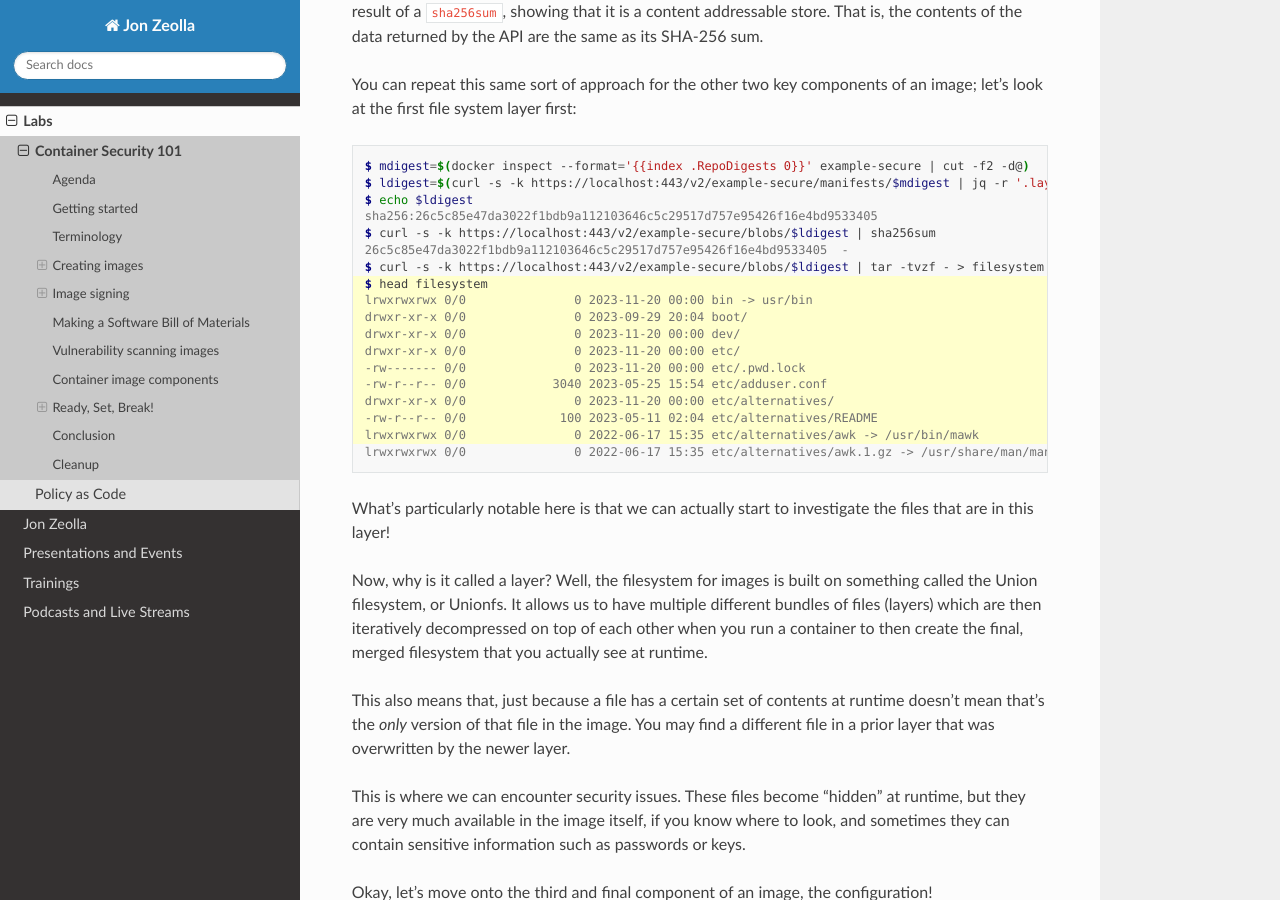
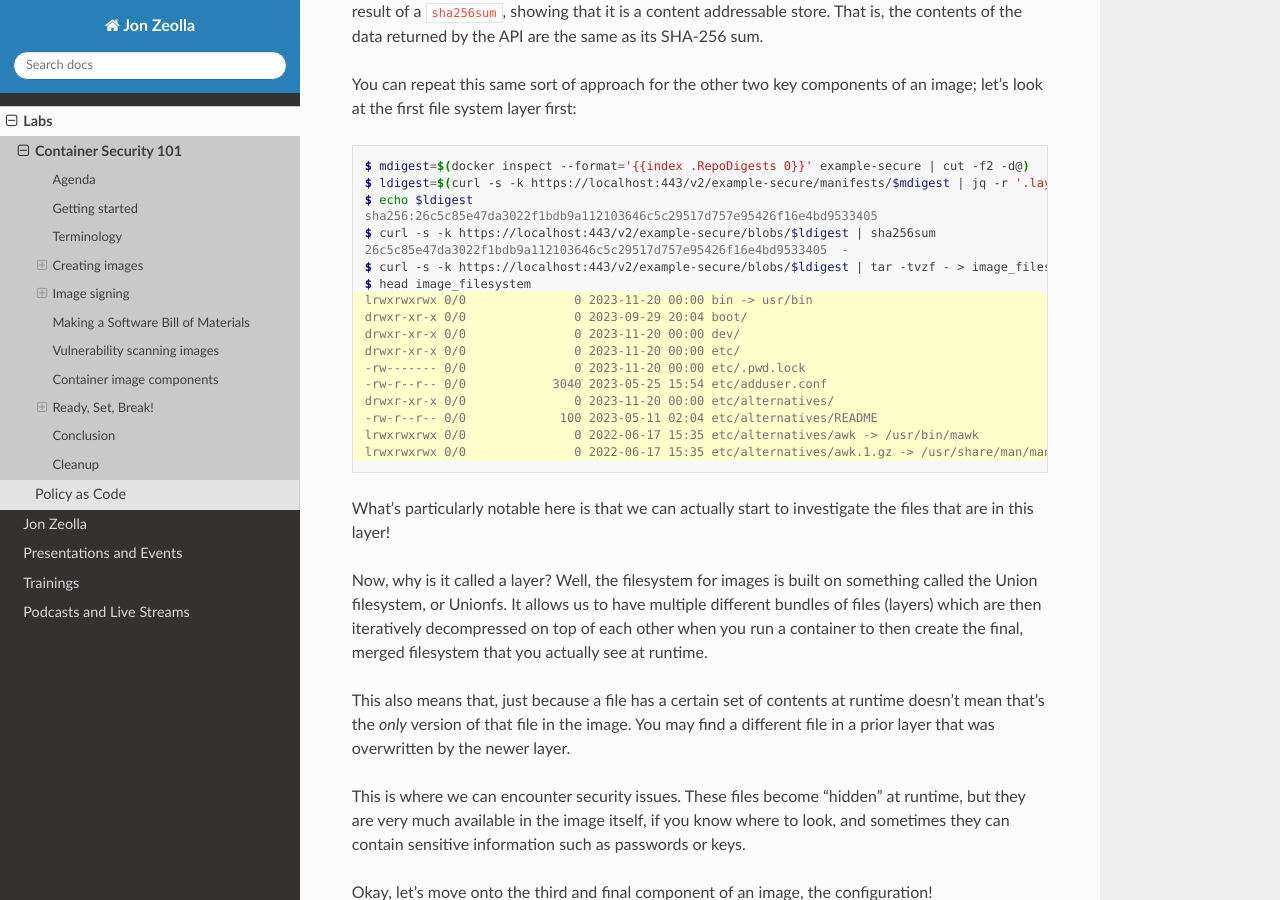
Before and after one commit to JonZeolla/JonZeolla.github.io, a Sphinx documentation site: the page built from docs/labs/container-security-101.md, in a window 1280 px wide and 900 px high, scrolled down 14365 px. Built offline with Sphinx 7.4.7 and the Read the Docs theme 2.0.0, drawn with Linux system fonts in a browser that asks for light colours.

Commit message:
Refinement

```diff
--- a/docs/labs/container-security-101.md
+++ b/docs/labs/container-security-101.md
@@ -834,8 +834,8 @@
 sha256:26c5c85e47da3022f1bdb9a112103646c5c29517d757e95426f16e4bd9533405
 $ curl -s -k https://localhost:443/v2/example-secure/blobs/$ldigest | sha256sum
 26c5c85e47da3022f1bdb9a112103646c5c29517d757e95426f16e4bd9533405  -
-$ curl -s -k https://localhost:443/v2/example-secure/blobs/$ldigest | tar -tvzf - > filesystem
-$ head filesystem
+$ curl -s -k https://localhost:443/v2/example-secure/blobs/$ldigest | tar -tvzf - > image_filesystem
+$ head image_filesystem
 lrwxrwxrwx 0/0               0 2023-11-20 00:00 bin -> usr/bin
 drwxr-xr-x 0/0               0 2023-09-29 20:04 boot/
 drwxr-xr-x 0/0               0 2023-11-20 00:00 dev/
```
Also changed, not shown: other parts of docs/labs/container-security-101.md (+1 -1 lines), .github/PULL_REQUEST_TEMPLATE.md, 1 other file.
